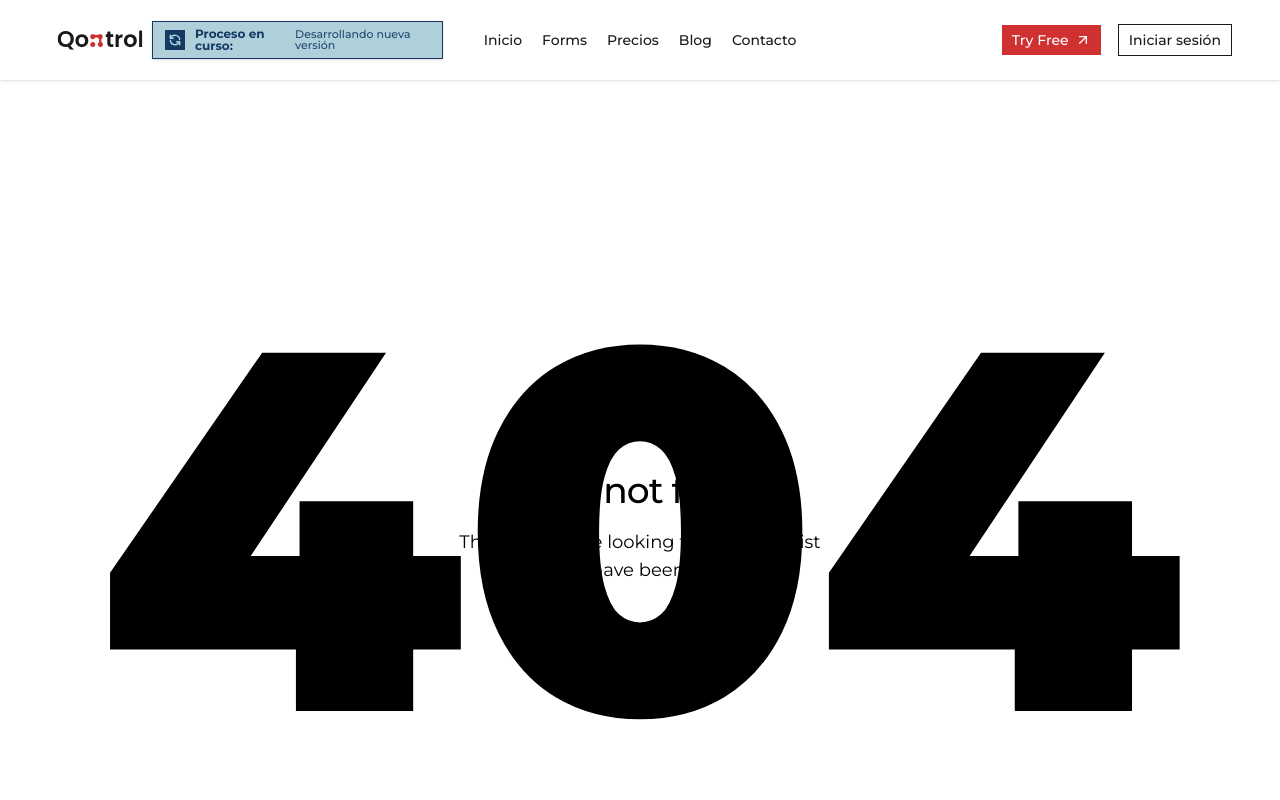
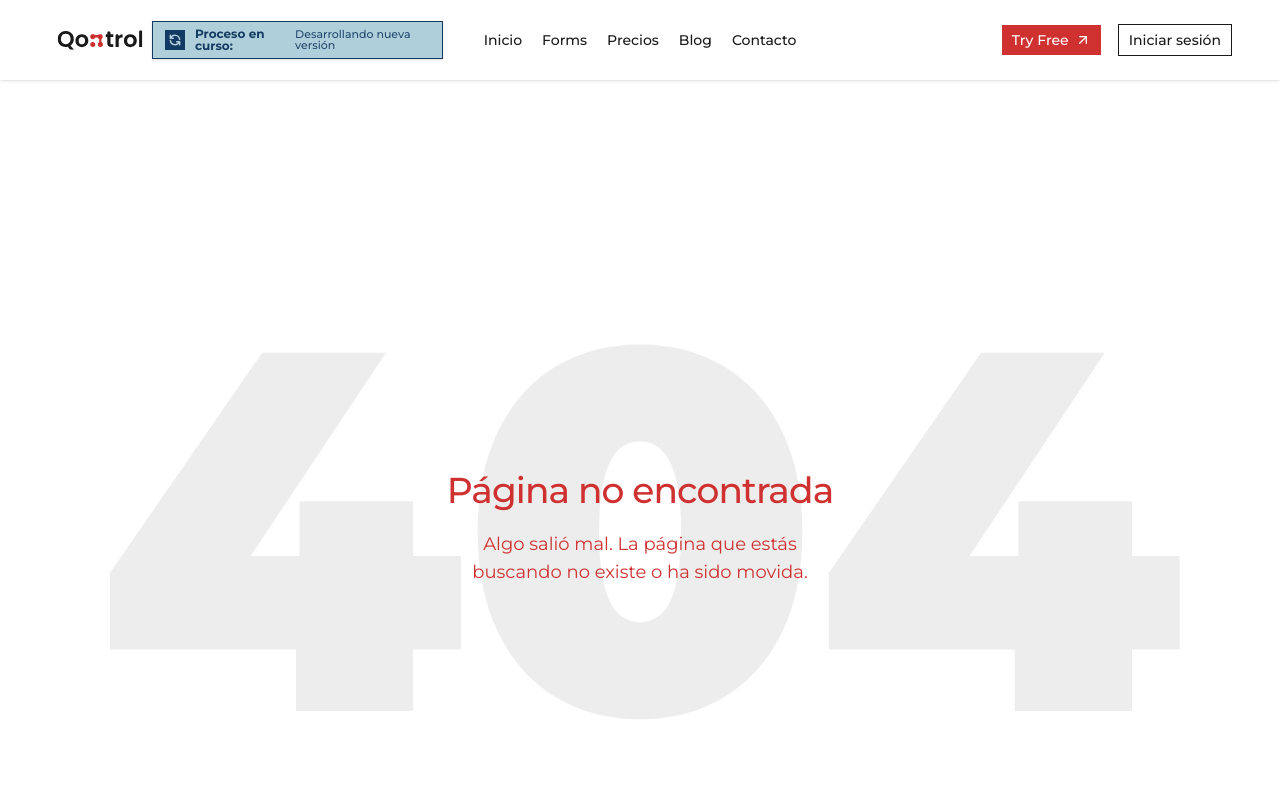
Before and after one commit to aldoeconomia/home, a Next.js app in the folder landing/: page /404 in a window 1280 px wide. Shown: the top 800 px of the page. Built offline with nearby package versions, Linux system fonts and the light colour scheme.

Commit message:
cambio y mejoras en 404

```diff
--- a/landing/src/components/not-found.tsx
+++ b/landing/src/components/not-found.tsx
@@ -1,16 +1,15 @@
 export default function NotFound() {
   return (
     <div className="relative flex min-h-screen flex-col items-center justify-center overflow-hidden px-6 text-center">
-      <p className="pointer-events-none absolute inset-0 flex select-none items-center justify-center font-black text-[40vw] text-foreground/2 leading-none">
+      <p className="pointer-events-none absolute inset-0 flex select-none items-center justify-center font-black text-[40vw] text-black/8 leading-none">
         404
       </p>
       <div className="relative z-10">
-        <h1 className="font-medium text-4xl/none tracking-tight">
-          Page not found
+        <h1 className="font-medium text-4xl text-brand tracking-tight">
+          Página no encontrada
         </h1>
-        <p className="mx-auto mt-5 max-w-sm text-lg text-muted-foreground">
-          The page you&apos;re looking for doesn&apos;t exist or may have been
-          moved.
+        <p className="mx-auto mt-5 max-w-sm text-lg text-brand">
+          Algo salió mal. La página que estás buscando no existe o ha sido movida.
         </p>
         </div>
       </div>
```
